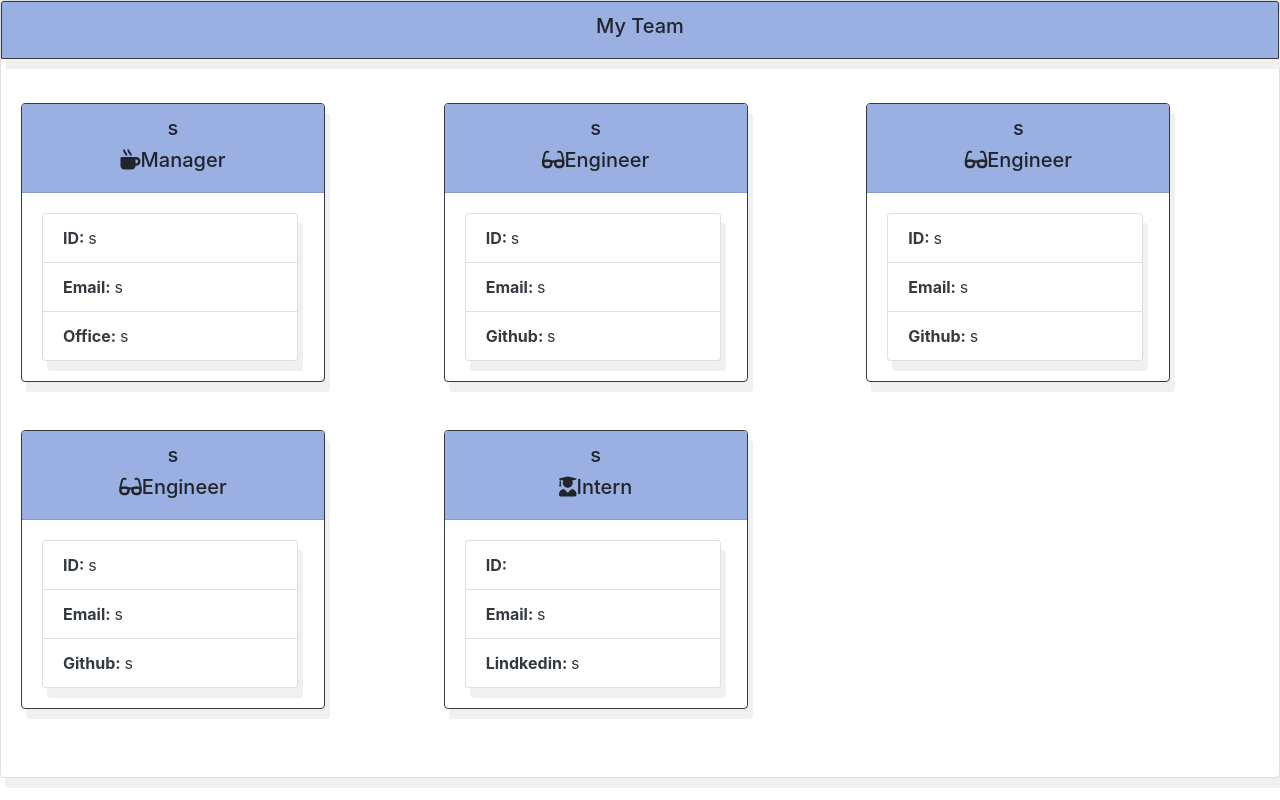
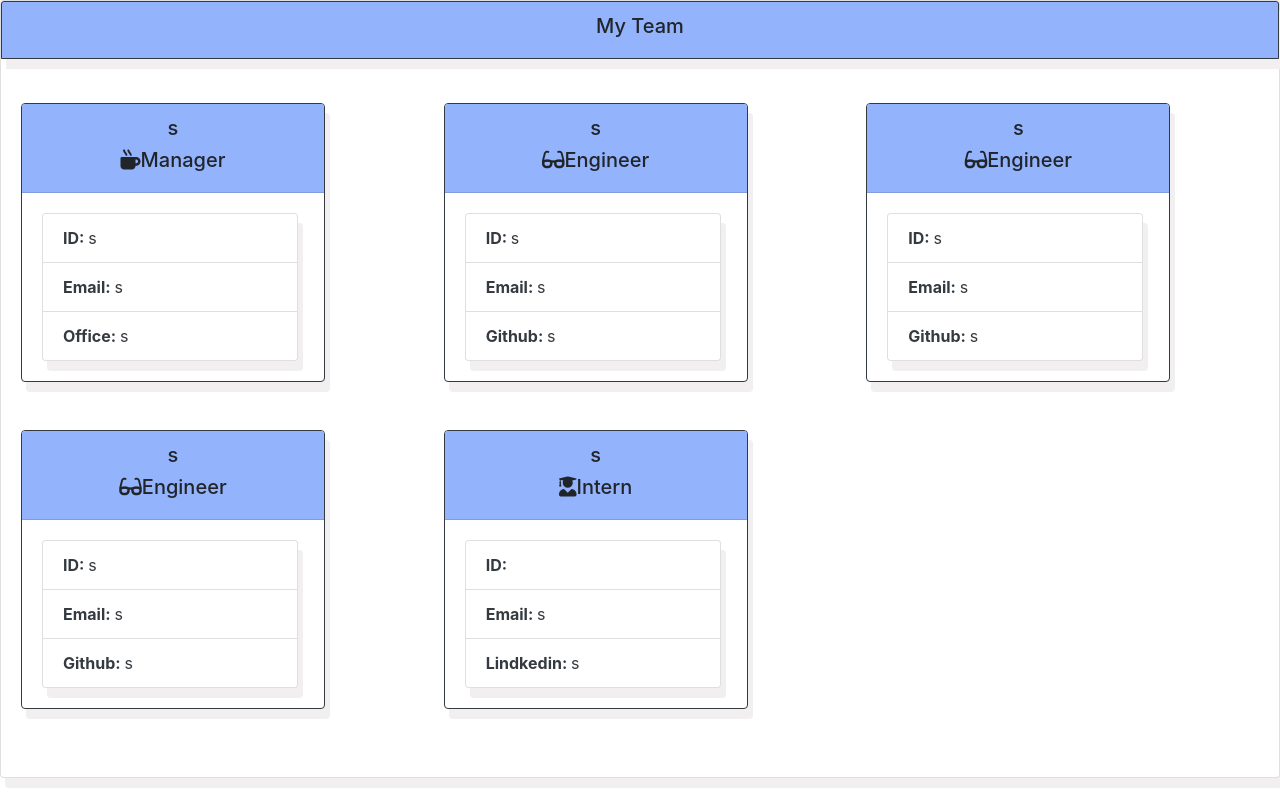
Before and after one commit to NikLaz1/NikolaLazovicAssignment10, a plain HTML site: page index.html in a window 1280 px wide. Drawn offline with nearby package versions, Linux system fonts and the light colour scheme; a web font is replaced by a local one.

Commit message:
Colour Re-Touched

```diff
--- a/index.html
+++ b/index.html
@@ -14,7 +14,7 @@
 
             <style>
                 .card-header {
-                    background-color: rgb(154, 176, 226)
+                    background-color: rgb(147, 179, 253)
                 }
 
                 .card {
```
